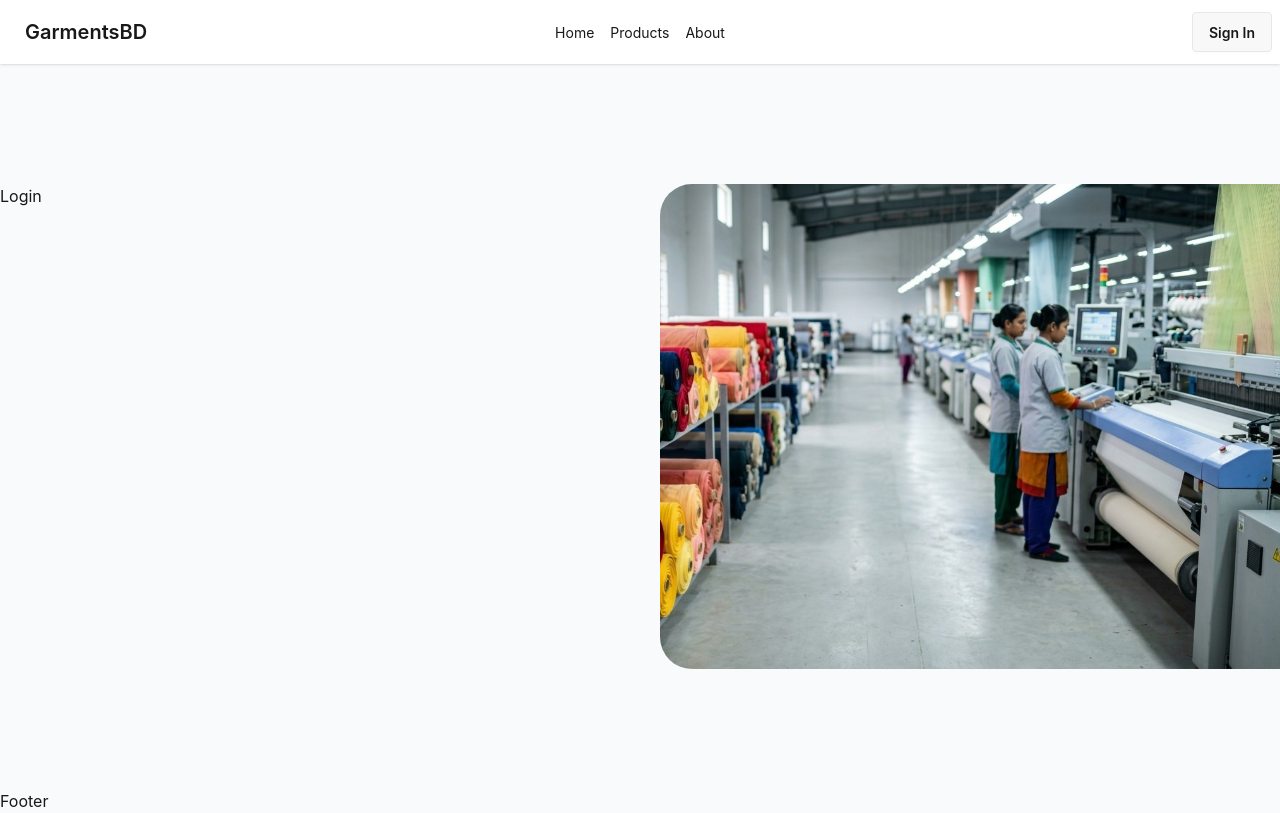
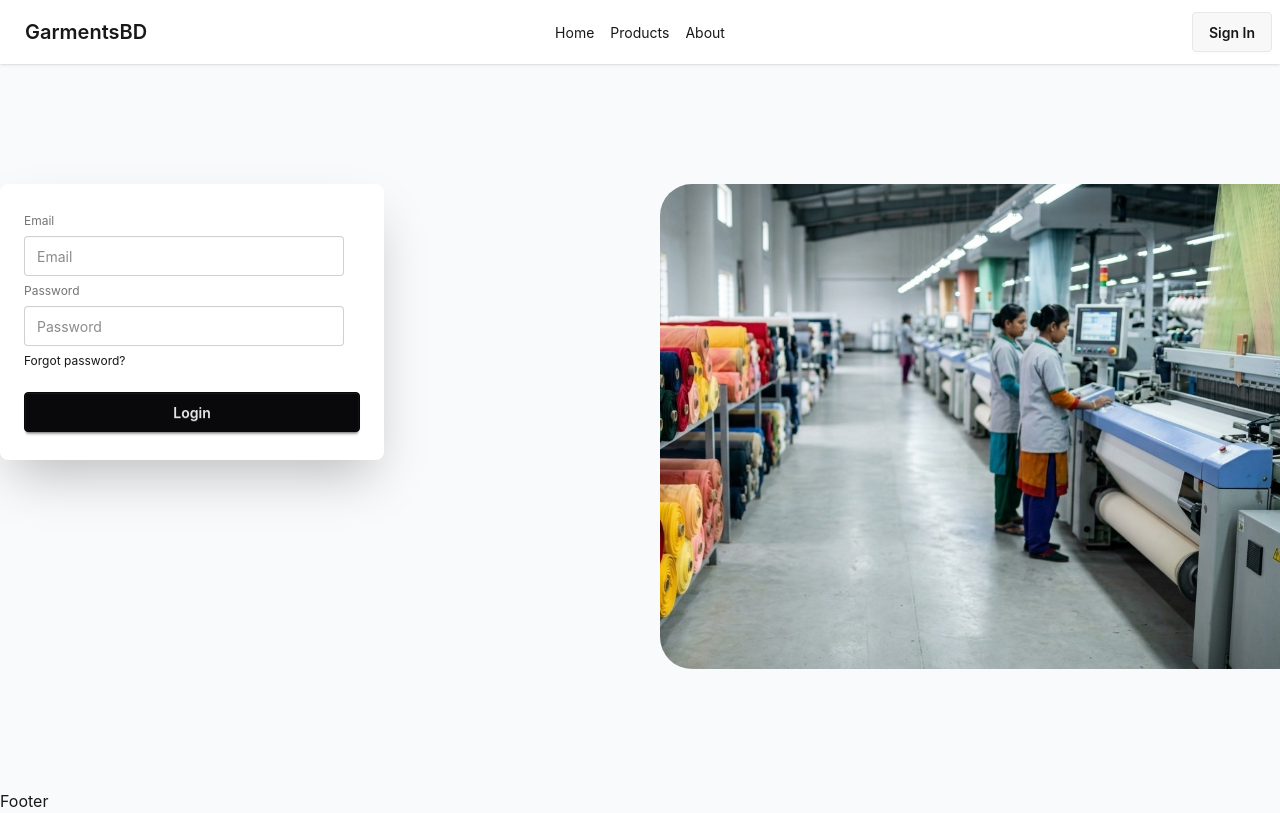
Before and after one commit to tarif421/GarmentsBD, a React (Vite) app: page /login in a window 1280 px wide. Built offline with nearby package versions, Linux system fonts and the light colour scheme.

Commit message:
registration and log in authentication

```diff
--- a/src/Auth/Login.jsx
+++ b/src/Auth/Login.jsx
@@ -1,9 +1,75 @@
-import React from 'react'
+import React from "react";
+import { useForm } from "react-hook-form";
+import useAuth from "../Hooks/useAuth";
 
 const Login = () => {
+  const { loginUser } = useAuth();
+  const {
+    register,
+    handleSubmit,
+    formState: { errors },
+  } = useForm();
+
+  const handleLogin = (data) => {
+    // console.log("after login", data);
+    loginUser(data.email, data.password)
+      .then((result) => {
+        const user = result.user;
+        console.log(user);
+      })
+      .catch((error) => {
+        console.log(error);
+      });
+  };
   return (
-    <div>Login</div>
-  )
-}
+    <div className="card bg-base-100 w-full max-w-sm shrink-0 shadow-2xl">
+      <form className="card-body" onSubmit={handleSubmit(handleLogin)}>
+        <fieldset className="fieldset">
+          {/* email */}
+          <label className="label">Email</label>
+          <input
+            type="email"
+            {...register("email", { required: true })}
+            className="input"
+            placeholder="Email"
+          />
+          {errors.email?.type === "required" && (
+            <p className="text-red-500">Email is required</p>
+          )}
+          {/* Password */}
+          <label className="label">Password</label>
+          <input
+            type="password"
+            {...register("password", {
+              required: true,
+              minLength: 6,
+              pattern: /^(?=.*[a-z])(?=.*[A-Z])(?=.*\d)(?=.*[@$!%*?&]).{6,}$/,
+            })}
+            className="input"
+            placeholder="Password"
+          />
+          {errors.password?.type === "required" && (
+            <p className="text-red-500">Password is required</p>
+          )}
+          {errors.password?.type === "minLength" && (
+            <p className="text-red-500">
+              Password must be at least 6 characters
+            </p>
+          )}
+          {errors.password?.type === "pattern" && (
+            <p className="text-red-500">
+              Password must contain at least one uppercase letter, one lowercase
+              letter, one number, and one special character.
+            </p>
+          )}
+          <div>
+            <a className="link link-hover">Forgot password?</a>
+          </div>
+          <button className="btn btn-neutral mt-4">Login</button>
+        </fieldset>
+      </form>
+    </div>
+  );
+};
 
-export default Login
+export default Login;
--- a/src/Auth/Register.jsx
+++ b/src/Auth/Register.jsx
@@ -1,7 +1,11 @@
 import React from "react";
+
+import useAuth from "../Hooks/useAuth";
 import { useForm } from "react-hook-form";
 
 const Register = () => {
+  const { registerUser } = useAuth();
+
   const {
     register,
     handleSubmit,
@@ -9,7 +13,15 @@ const Register = () => {
   } = useForm();
 
   const handleRegistration = (data) => {
-    console.log("after registar", data);
+    // console.log("after registar", data);
+    registerUser(data.email, data.password)
+      .then((result) => {
+        const user = result.user;
+        console.log(user);
+      })
+      .catch((error) => {
+        console.log(error);
+      });
   };
   return (
     <div>
@@ -29,9 +41,11 @@ const Register = () => {
           <label className="label">Password</label>
           <input
             type="password"
-            {...register("password", { required: true , minLength: 6,
-              pattern: /^(?=.*[a-z])(?=.*[A-Z])(?=.*\d)(?=.*[@$!%*?&]).{8,}$/,
-             })}
+            {...register("password", {
+              required: true,
+              minLength: 6,
+              pattern: /^(?=.*[a-z])(?=.*[A-Z])(?=.*\d)(?=.*[@$!%*?&]).{6,}$/,
+            })}
             className="input"
             placeholder="Password"
           />
@@ -43,7 +57,8 @@ const Register = () => {
           )}
           {errors.password?.type === "pattern" && (
             <p className="text-red-500">
-              Password must contain at least one uppercase letter, one lowercase letter, one number, and one special character.
+              Password must contain at least one uppercase letter, one lowercase
+              letter, one number, and one special character.
             </p>
           )}
           <div>
--- a/src/Context/AuthProvider.jsx
+++ b/src/Context/AuthProvider.jsx
@@ -1,5 +1,10 @@
 import React from "react";
 import AuthContext from "./AuthContext";
+import {
+  createUserWithEmailAndPassword,
+  signInWithEmailAndPassword,
+} from "firebase/auth";
+import  auth  from "../firebase/firebase.init";
 
 const AuthProvider = ({ children }) => {
   // register user function
--- a/src/Firebase/Firebase.init.js
+++ b/src/Firebase/Firebase.init.js
@@ -1,21 +1,19 @@
-// Import the functions you need from the SDKs you need
 import { initializeApp } from "firebase/app";
 import { getAuth } from "firebase/auth";
-// TODO: Add SDKs for Firebase products that you want to use
-// https://firebase.google.com/docs/web/setup#available-libraries
 
-// Your web app's Firebase configuration
 const firebaseConfig = {
-  apiKey: Import.meta.env.VITE_apiKey,
-  authDomain: Import.meta.env.VITE_authDomain,
-  projectId: Import.meta.env.VITE_projectId,
-  storageBucket: Import.meta.env.VITE_storageBucket,
-  messagingSenderId: Import.meta.env.VITE_messagingSenderId,
-  appId: Import.meta.env.VITE_appId,
+  apiKey: import.meta.env.VITE_apiKey,
+  authDomain: import.meta.env.VITE_authDomain,
+  projectId: import.meta.env.VITE_projectId,
+  storageBucket: import.meta.env.VITE_storageBucket,
+  messagingSenderId: import.meta.env.VITE_messagingSenderId,
+  appId: import.meta.env.VITE_appId,
 };
 
 // Initialize Firebase
 const app = initializeApp(firebaseConfig);
 
-// Initialize Firebase Authentication and get a reference to the service
-export const auth = getAuth(app);
+// Initialize Firebase Authentication
+const auth = getAuth(app);
+
+export default auth;
```
Also changed, not shown: 1 other file (tests, documents, lock files or other folders).
